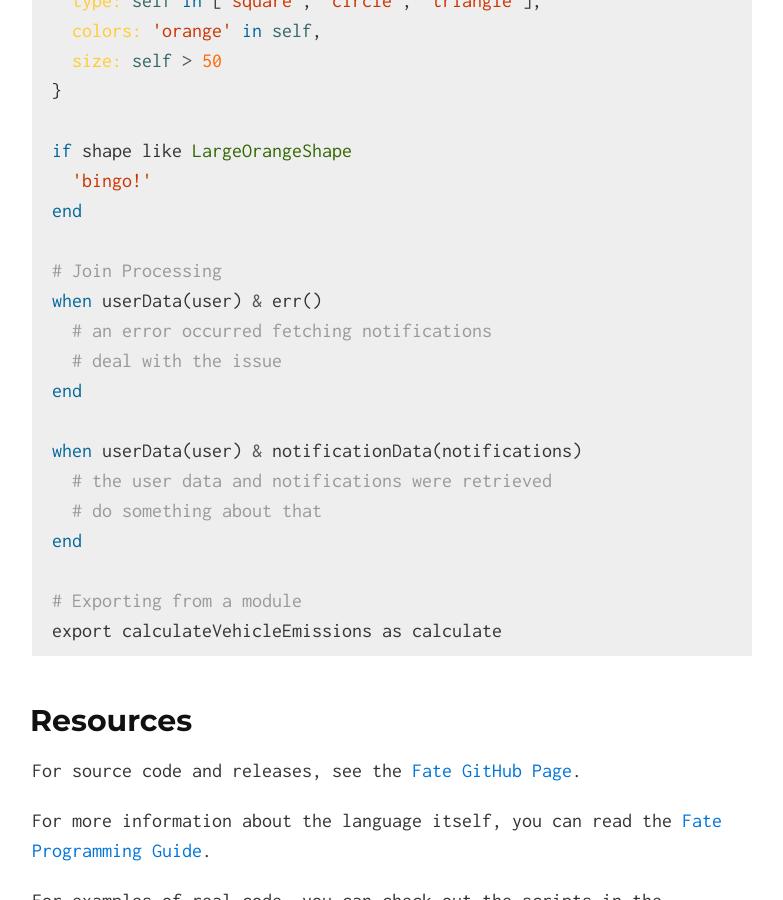
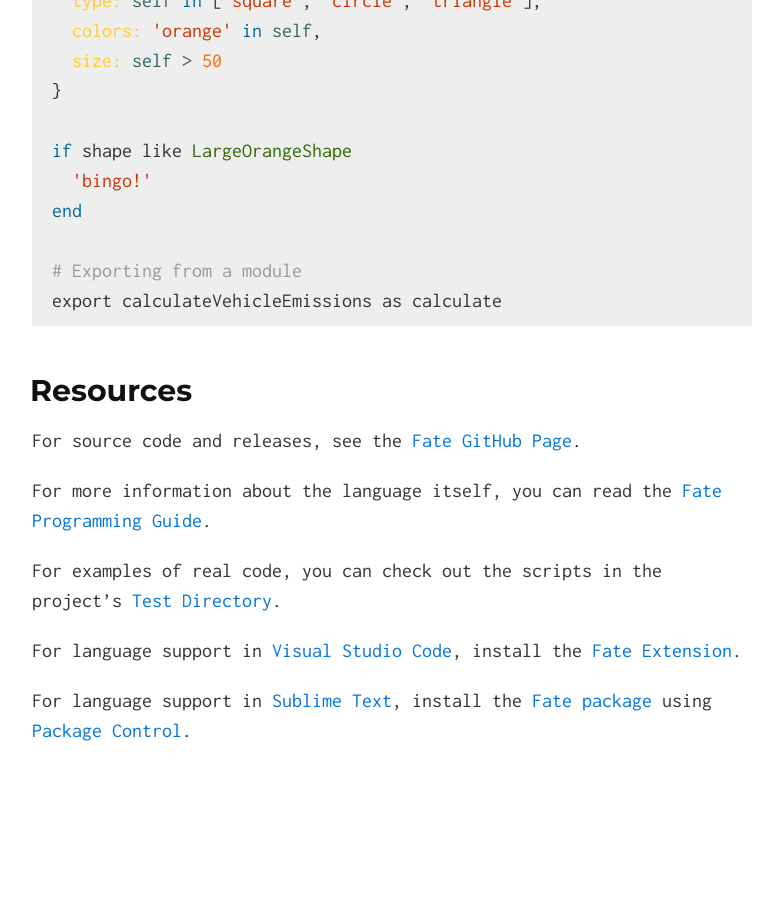
Before and after one commit to kode4food/fate-lang, a Jekyll site: the page built from index.md, in a window 1280 px wide and 900 px high, scrolled down 4024 px. Shown: the whole window, without its empty margins (248-1031 px from the left). Built offline with Jekyll 4.4.1, drawn with Linux system fonts in a browser that asks for light colours; after the commit the page ends 4870 px from its top, so only the background shows below that.

Commit message:
remove join syntax

````diff
--- a/index.md
+++ b/index.md
@@ -131,17 +131,6 @@ if shape like LargeOrangeShape
   'bingo!'
 end
 
-# Join Processing
-when userData(user) & err()
-  # an error occurred fetching notifications
-  # deal with the issue
-end
-
-when userData(user) & notificationData(notifications)
-  # the user data and notifications were retrieved
-  # do something about that
-end
-
 # Exporting from a module
 export calculateVehicleEmissions as calculate
 ```
````
